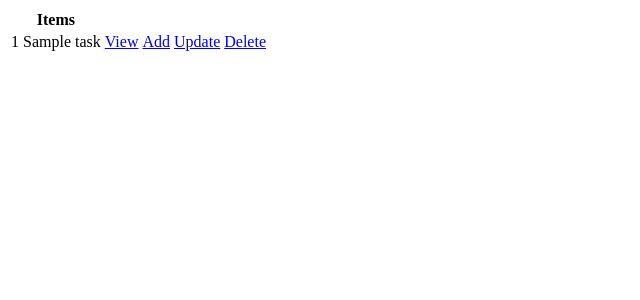
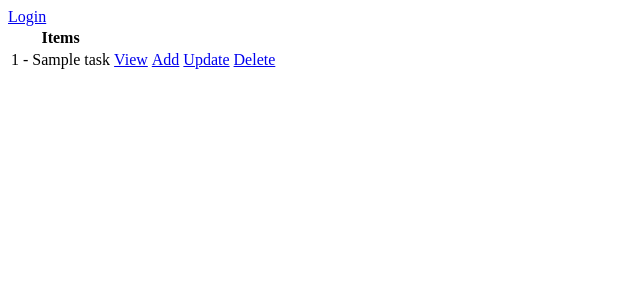
Before and after one commit to davidelan/todo-list-test, a Django app: page / in a window 1280 px wide. Shown: the top 300 px of the page, without its empty margins (0-640 px from the left). Run offline with Django 4.2, Linux system fonts and the light colour scheme; tables that the repository leaves empty hold one stand-in row (values such as "Sample post").

Commit message:
Add login function

```diff
--- /dev/null
+++ b/todo_list/templates/todo_list/login.html
@@ -0,0 +1,6 @@
+<h1>LOGIN</h1>
+<form action="" method="post">
+    {% csrf_token %}
+    {{ form.as_p}}
+    <input type="submit" value="Login Now">
+</form>
--- a/todo_list/templates/todo_list/task_list.html
+++ b/todo_list/templates/todo_list/task_list.html
@@ -1,3 +1,12 @@
+</div>
+{% if request.user.is_authenticated %}
+    <p>{{ request.user }}</p>
+    <a href="">Logout</a>
+{% else %}
+<a href="{% url 'login' %}">Login</a>
+{% endif %}
+</div>
+
 
 
 <table>
@@ -6,7 +15,7 @@
     </tr>
     {% for tasks in task %}
     <tr>
-        <td>{{tasks.id}} {{tasks.title}}</td>
+        <td>{{tasks.id}} - {{tasks.title}}</td>
         <td><a href="{% url 'tasks-detail' tasks.id %}">View</a></td>
         <td><a href="{% url 'task-create' %}">Add</a></td>
         <td><a href="{% url 'tasks-update' tasks.id %}">Update</a></td>
--- a/todo_list/urls.py
+++ b/todo_list/urls.py
@@ -1,11 +1,11 @@
 from django.urls import path
-from .views import TaskList, TaskDetail, TaskCreate, TaskUpdate, TaskDelete #, CustomLoginView, RegisterPage
+from .views import TaskList, TaskDetail, TaskCreate, TaskUpdate, TaskDelete, CustomLoginView #, RegisterPage
 #from django.contrib.auth.views import LogoutView
 
 urlpatterns = [
     path('', TaskList.as_view(), name="task"),
     path('task-create/', TaskCreate.as_view(), name="task-create"),
-#     path('login/', CustomLoginView.as_view(), name="login"),
+    path('login/', CustomLoginView.as_view(), name="login"),
 #     path('logout/', LogoutView.as_view(next_page='login'), name="logout"),
 #     path('register/', RegisterPage.as_view(), name="register"),
     path('task/<int:pk>/', TaskDetail.as_view(), name="tasks-detail"),
--- a/todo_list/views.py
+++ b/todo_list/views.py
@@ -3,6 +3,7 @@ from django.http import HttpResponse
 from django.views.generic.list import ListView
 from django.views.generic.detail import DetailView
 from django.views.generic.edit import CreateView, UpdateView, DeleteView
+from django.contrib.auth.views import LoginView
 
 from django.urls import reverse_lazy
 
@@ -48,3 +49,12 @@ class TaskDelete(DeleteView):
     model = Task
     context_object_name = 'task'
     success_url = reverse_lazy('task')
+
+
+class CustomLoginView(LoginView):
+    template_name = 'todo_list/login.html'
+    fields = "__all__"
+    redirect_authenticated_user = False
+
+    def get_success_url(self):
+        return reverse_lazy('task')
```
